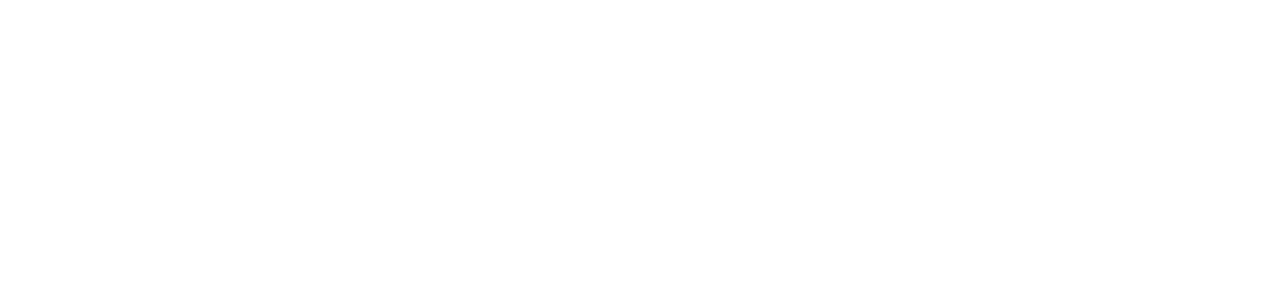
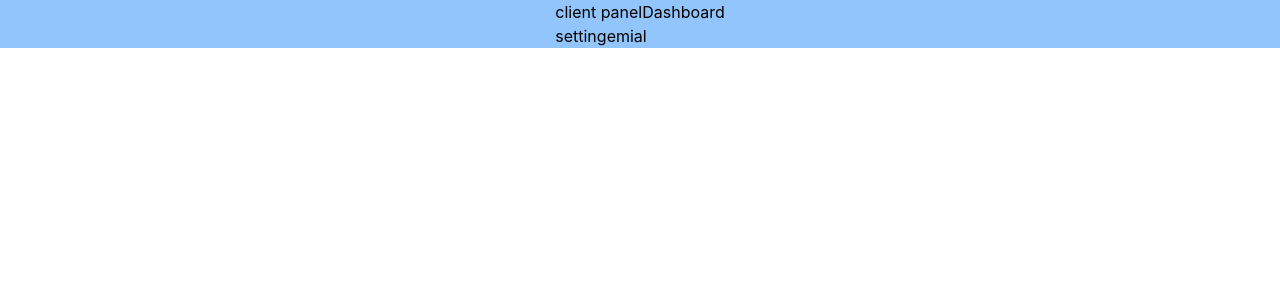
Before and after one commit to gulshanyadav01/clientpanelfrontend, a React (Create React App) app: page /detail/1 in a window 1280 px wide. Shown: the top 300 px of the page. Built offline with nearby package versions, Linux system fonts and the light colour scheme.

Commit message:
table is formed

```diff
--- a/src/App.js
+++ b/src/App.js
@@ -4,11 +4,13 @@
 import store from "./Store/Store"
 import Clients from "./components/Clients"
 import { BrowserRouter as Router, Route, Switch} from "react-router-dom";
+import AppNavbar from "./components/AppNavbar"
 
 const  App = () =>  {
   return (
     <Provider store = {store}>
     <div className="App">
+    <AppNavbar/>
     <Router>
     <Switch>
      <Route exact path = "/" component = {Clients}/>
--- /dev/null
+++ b/src/components/AppNavbar.js
@@ -0,0 +1,30 @@
+import React, { Component } from 'react'
+
+class AppNavbar extends Component {
+    render() {
+        return (
+            <div className = "h-12 bg-blue-300 flex justify-around">
+            <div className = "ml-10 mr-10">
+                <div className = "flex">
+                    <div>
+                        <h1>client panel</h1>
+                    </div>
+                    <div>
+                        <h1>Dashboard</h1>
+                    </div>
+                </div>
+                <div className = "flex">
+                    <div>
+                    setting
+                    </div>
+                    <div>
+                    emial
+                    </div>
+                </div>
+            </div>
+            </div>
+        )
+    }
+}
+
+export default AppNavbar;
--- a/src/components/Client.js
+++ b/src/components/Client.js
@@ -2,12 +2,12 @@
 import DeleteIcon from '@material-ui/icons/Delete';
 import {connect} from "react-redux";
 import { deleteClientById } from "../Store/Action/ClientAction"
-import { Redirect } from "react-router-dom"
+
  class Client extends Component {
 
      onDelete = (id) => {
          this.props.deleteClientById(id);
-        return <Redirect to = "/"/>
+
 
      }
 
--- a/src/components/Clients.js
+++ b/src/components/Clients.js
@@ -3,6 +3,8 @@
 import { getClients} from "../Store/Action/ClientAction"
 import Client from "./Client"
 // import axios from "axios";
+import Sidebar from "./Sidebar"
+import { Link } from "react-router-dom"
 
 
 class Clients extends Component {
@@ -17,19 +19,44 @@
 
 
         return (
+            <div className = "ml-8 mr-8">
             <div>
-            {/* <h1 onClick = {this.onSubmit}>click </h1> */}
+                <Sidebar/>
+            </div>
+
+
+            <div className = "w-2/3">
+            <table className = "w-full shadow">
+            <tr>
+                <th className = "bg-blue-100 text-left px-6 py-2 border">name</th>
+                <th className = "bg-blue-100 text-left px-6 py-2 border">email</th>
+                <th className = "bg-blue-100 text-left px-6 py-2 border">phone</th>
+                <th className = " bg-blue-100 text-left px-6 py-2 border">balance</th>
+            </tr>
 
                 {this.props.client.map(client =>{
                     return(
-                        <Client
-                        key = {client._id}
-                        firstName = {client.firstName}
-                        id = {client._id}
-                        />
+                       <>
+                       <tr>
+                           <td className = "border font-bold px-6 py-2">{client.firstName}  {client.lastName}</td>
+                           <td className = "border font-bold px-6 py-2"> {client.email}</td>
+                           <td className = "border font-bold px-6 py-2"> {client.phone}</td>
+                           <td className = "border font-bold px-6 py-2"> {client.balance}</td>
+                           <Link to = "/detail"> <td className = " font-bold px-6 py-2">Details</td></Link>
+
+                       </tr>
+                       </>
                     )
                 })}
 
+
+
+            </table>
+            {/* <h1 onClick = {this.onSubmit}>click </h1> */}
+
+
+
+            </div>
             </div>
         )
     }
--- /dev/null
+++ b/src/components/Sidebar.js
@@ -0,0 +1,18 @@
+import React, { Component } from 'react'
+import AddCircleOutlineIcon from '@material-ui/icons/AddCircleOutline';
+import { Link } from "react-router-dom"
+class Sidebar extends Component {
+    render() {
+        return (
+            <div className = "flex ">
+                <div className = "w-2/3">
+                    <h1>hello</h1>
+                </div>
+                <div>
+                <Link to = "/addclient"> <AddCircleOutlineIcon/> </Link>
+                </div>
+            </div>
+        )
+    }
+}
+export default  Sidebar;
```
Also changed, not shown: src/components/Layout.js (deleted), 1 other file (tests, documents, lock files or other folders).
